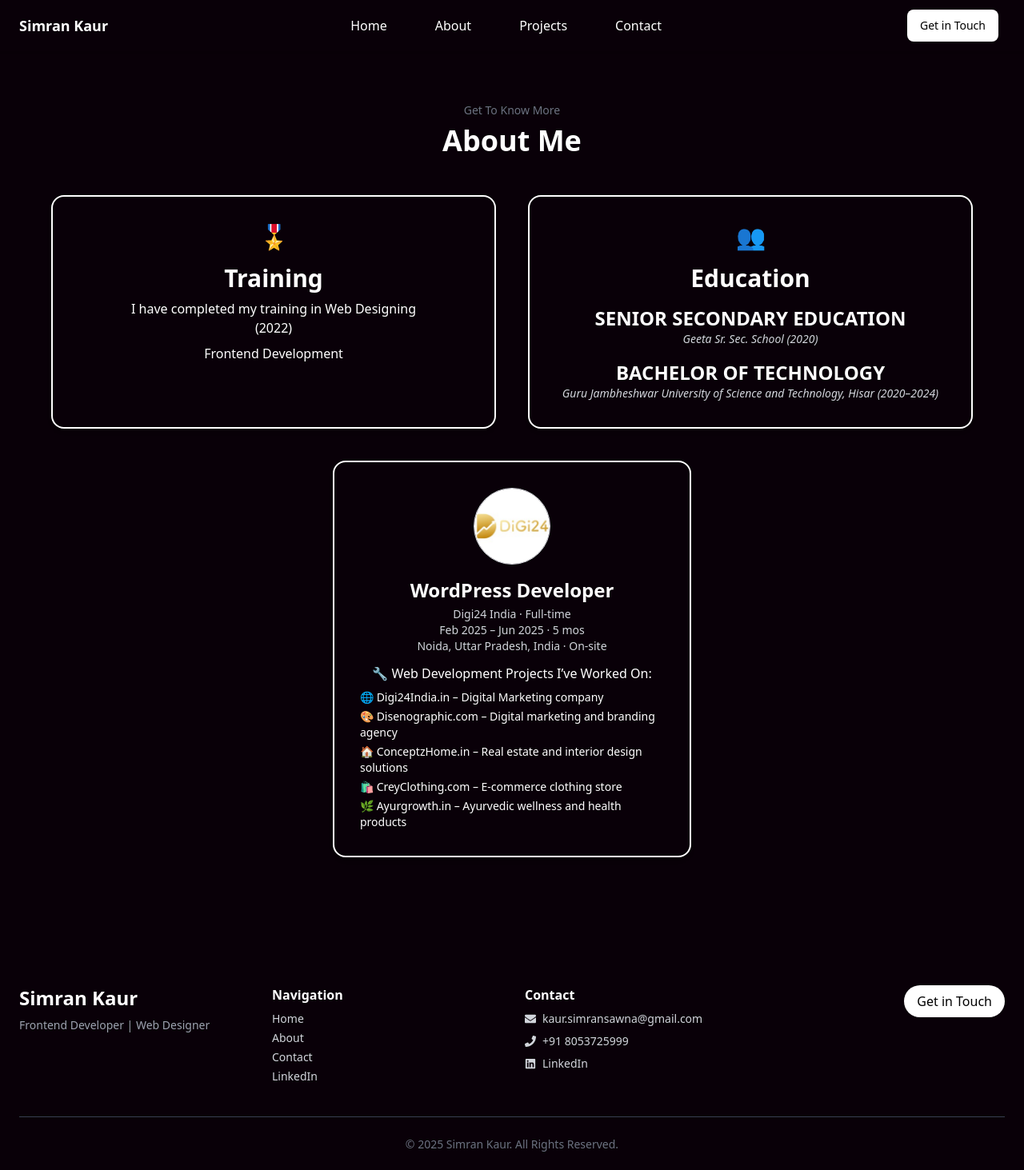
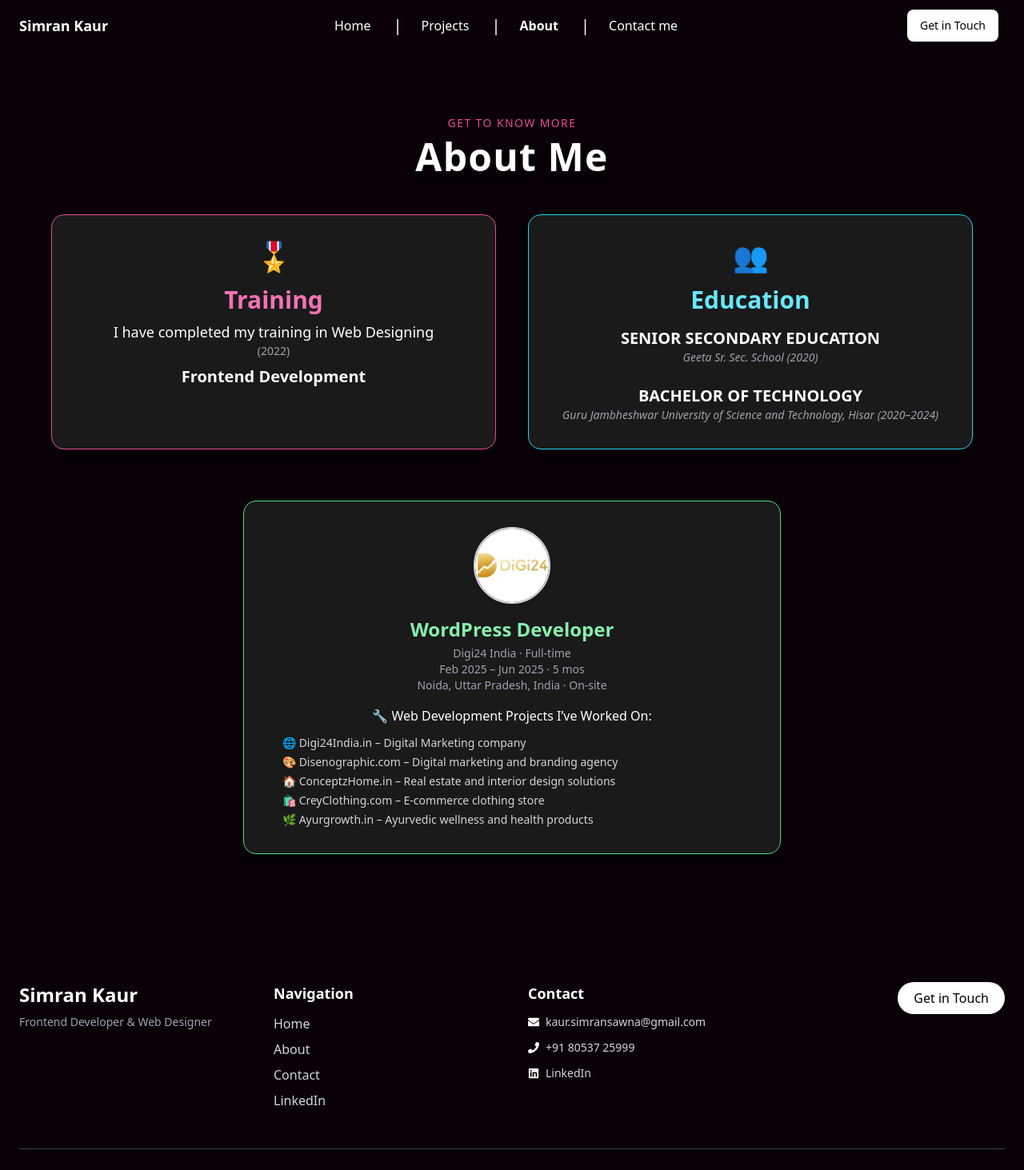
Before and after one commit to SimranKaur1605/React-Portfolio, a React (Vite) app: page /about in a window 1280 px wide. Shown: the top 1463 px of the page at 80% size. Built offline with nearby package versions, Linux system fonts and the light colour scheme.

Commit message:
correction

```diff
--- a/src/components/About/About.jsx
+++ b/src/components/About/About.jsx
@@ -14,54 +14,53 @@ export default function About() {
   ];
 
   return (
-    <>
+    <section className="min-h-screen bg-[#090008] text-white py-20 px-6 flex flex-col items-center font-sans">
+      {/* Section Header */}
+      <p className="text-pink-500 text-sm uppercase tracking-widest mb-2">Get To Know More</p>
+      <h2 className="text-5xl font-extrabold mb-12 text-white drop-shadow-lg tracking-wide">About Me</h2>
 
-      <section className="min-h-screen bg-[#090008] text-white py-16 px-4 flex flex-col items-center">
-        <p className="text-gray-500 text-sm mb-2">Get To Know More</p>
-        <h2 className="text-4xl font-bold mb-12">About Me</h2>
-
-
-        <div className="flex flex-col md:flex-row gap-10 mb-10 max-w-6xl w-full justify-center">
-
-          <div className="flex-1 border-2 border-white rounded-2xl p-8 shadow-md text-center hover:shadow-lg transition duration-300">
-            <div className="text-3xl mb-4">🎖️</div>
-            <h3 className="text-3xl font-semibold mb-2">Training</h3>
-            <p className="text-base text-2xl font-medium">I have completed my training in Web Designing</p>
-            <p className="text-base font-medium">(2022)</p>
-            <p className="text-base text-3xl font-medium mt-2">Frontend Development</p>
+      {/* Education + Training Cards */}
+      <div className="flex flex-col md:flex-row gap-10 mb-16 max-w-6xl w-full justify-center">
+        {/* Training */}
+        <div className="flex-1 bg-[#1a1a1a] border border-pink-500 rounded-2xl p-8 shadow-lg text-center hover:scale-105 hover:shadow-pink-500/40 transition-all duration-300">
+          <div className="text-4xl mb-4">🎖️</div>
+          <h3 className="text-3xl font-bold text-pink-400 mb-2">Training</h3>
+          <p className="text-lg">I have completed my training in Web Designing</p>
+          <p className="text-sm text-gray-400">(2022)</p>
+          <p className="text-xl text-white font-semibold mt-2">Frontend Development</p>
         </div>
 
-
-          <div className="flex-1 border-2 border-white rounded-2xl p-8 shadow-md text-center hover:shadow-lg transition duration-300">
-            <div className="text-3xl mb-4">👥</div>
-            <h3 className="text-3xl font-semibold mb-4">Education</h3>
-            <div className="mb-4">
-              <p className="text-2xl font-bold">SENIOR SECONDARY EDUCATION</p>
-              <p className="italic text-sm text-gray-300">Geeta Sr. Sec. School (2020)</p>
+        {/* Education */}
+        <div className="flex-1 bg-[#1a1a1a] border border-cyan-400 rounded-2xl p-8 shadow-lg text-center hover:scale-105 hover:shadow-cyan-400/40 transition-all duration-300">
+          <div className="text-4xl mb-4">👥</div>
+          <h3 className="text-3xl font-bold text-cyan-300 mb-4">Education</h3>
+          <div className="mb-6">
+            <p className="text-xl font-bold text-white">SENIOR SECONDARY EDUCATION</p>
+            <p className="italic text-sm text-gray-400">Geeta Sr. Sec. School (2020)</p>
           </div>
           <div>
-              <p className="text-2xl font-bold">BACHELOR OF TECHNOLOGY</p>
-              <p className="italic text-sm text-gray-300">
+            <p className="text-xl font-bold text-white">BACHELOR OF TECHNOLOGY</p>
+            <p className="italic text-sm text-gray-400">
               Guru Jambheshwar University of Science and Technology, Hisar (2020–2024)
             </p>
           </div>
         </div>
       </div>
 
-
-        <div className="w-full max-w-md border-2 border-white rounded-2xl p-8 shadow-md text-center hover:shadow-lg transition duration-300 mb-12">
+      {/* Experience Card */}
+      <div className="w-full max-w-2xl bg-[#1a1a1a] border border-green-400 rounded-2xl p-8 shadow-lg text-center hover:scale-105 hover:shadow-green-400/40 transition-all duration-300 mb-8">
         <img
           src={digi24}
           alt="Digi24 India Logo"
-            className="w-24 h-24 mx-auto mb-4 rounded-full object-cover border border-gray-300"
+          className="w-24 h-24 mx-auto mb-4 rounded-full object-cover border-2 border-gray-300 shadow-md"
         />
-          <h3 className="text-2xl font-semibold mb-1">WordPress Developer</h3>
-          <p className="text-sm text-gray-300">Digi24 India · Full-time</p>
-          <p className="text-sm text-gray-300">Feb 2025 – Jun 2025 · 5 mos</p>
-          <p className="text-sm text-gray-300 mb-3">Noida, Uttar Pradesh, India · On-site</p>
+        <h3 className="text-2xl font-bold text-green-300 mb-1">WordPress Developer</h3>
+        <p className="text-sm text-gray-400">Digi24 India · Full-time</p>
+        <p className="text-sm text-gray-400">Feb 2025 – Jun 2025 · 5 mos</p>
+        <p className="text-sm text-gray-400 mb-4">Noida, Uttar Pradesh, India · On-site</p>
 
-          <p className="font-medium mb-2">🔧 Web Development Projects I’ve Worked On:</p>
-          <ul className="text-sm text-left space-y-1">
+        <p className="font-medium text-white mb-3">🔧 Web Development Projects I’ve Worked On:</p>
+        <ul className="text-sm justify-center items-center text-left text-gray-300 space-y-1 pl-4 list-none">
           <li>🌐 Digi24India.in – Digital Marketing company</li>
           <li>🎨 Disenographic.com – Digital marketing and branding agency</li>
           <li>🏠 ConceptzHome.in – Real estate and interior design solutions</li>
@@ -70,8 +69,5 @@ export default function About() {
         </ul>
       </div>
     </section>
-
-
-    </>
   );
 }
--- a/src/components/Contact/Contact.jsx
+++ b/src/components/Contact/Contact.jsx
@@ -24,48 +24,75 @@ export default function Contact() {
   };
 
   return (
-    <section className="bg-[#090008] text-white py-12 px-6 md:px-24">
-      <h2 className="text-3xl font-bold text-center text-white mb-8">
-        Contact Me
+    <section className="bg-[#090008] text-white py-20 px-6 md:px-24 transition-all duration-300">
+      <div className="max-w-3xl mx-auto text-center mb-12">
+        <h2 className="text-4xl font-bold mb-4 tracking-wide hover:scale-105 transform transition duration-300">
+          Let’s Connect
         </h2>
+        <p className="text-white text-lg opacity-80">
+          Have a question or want to work together? I’d love to hear from you.
+        </p>
+      </div>
+
       <form
         onSubmit={handleSubmit}
-        className="max-w-2xl mx-auto grid grid-cols-1 gap-6"
+        className="max-w-3xl mx-auto grid grid-cols-1 md:grid-cols-2 gap-6"
       >
         <input
           type="text"
           name="name"
           placeholder="Your Name"
-          className="p-3 border border-gray-300 rounded-md focus:outline-none focus:ring-2 focus:ring-[#090008]"
           value={formData.name}
           onChange={handleChange}
           required
+          className="col-span-1 md:col-span-2 p-4 rounded-xl bg-[#1e1e1e] text-white border border-gray-600 focus:outline-none focus:ring-2 focus:ring-[#ffffff70] placeholder-white transition-all duration-300"
         />
+
         <input
           type="text"
           name="subject"
           placeholder="Subject"
-          className="p-3 border border-gray-300 rounded-md focus:outline-none focus:ring-2 focus:ring-[#090008]"
           value={formData.subject}
           onChange={handleChange}
           required
+          className="col-span-1 md:col-span-2 p-4 rounded-xl bg-[#1e1e1e] text-white border border-gray-600 focus:outline-none focus:ring-2 focus:ring-[#ffffff70] placeholder-white transition-all duration-300"
         />
+
         <textarea
           name="message"
           placeholder="Your Message"
-          rows="5"
-          className="p-3 border border-gray-300 rounded-md focus:outline-none focus:ring-2 focus:ring-[#090008]"
+          rows="6"
           value={formData.message}
           onChange={handleChange}
           required
+          className="col-span-1 md:col-span-2 p-4 rounded-xl bg-[#1e1e1e] text-white border border-gray-600 focus:outline-none focus:ring-2 focus:ring-[#ffffff70] placeholder-white transition-all duration-300"
         ></textarea>
+
+        <div className="col-span-1 md:col-span-2 text-center space-y-4">
           <button
             type="submit"
-          className="bg-white text-[#090008] py-1 px-3 rounded hover:bg-[#1c1c1c] transition"
+            className="bg-white text-[#090008] font-semibold px-10 py-3 rounded-full shadow-lg hover:bg-gray-300 transition duration-300 hover:scale-105"
           >
             Send via WhatsApp
           </button>
+
+          <p className="text-sm text-gray-300">
+            Prefer email?{" "}
+            <a
+              href="mailto:kaursimran7511@gmail.com"
+              className="underline hover:text-gray-100"
+            >
+              Send me an email
+            </a>
+          </p>
+        </div>
       </form>
+
+      <div className="max-w-3xl mx-auto text-center mt-10">
+        <p className="text-xs text-gray-500 italic">
+          I respect your privacy. Your contact details are never shared.
+        </p>
+      </div>
     </section>
   );
 }
--- a/src/components/Header/header.jsx
+++ b/src/components/Header/header.jsx
@@ -9,12 +9,12 @@ export default function Header() {
     <header className="shadow sticky z-50 top-0">
       <nav className="bg-[#090008] border-gray-200 px-4 lg:px-6 py-3">
         <div className="flex flex-wrap justify-between items-center mx-auto max-w-screen-xl">
-          {/* Logo */}
+
           <Link to="/" className="flex items-center text-white text-lg font-bold">
             Simran Kaur
           </Link>
 
-          {/* Hamburger Button */}
+
           <button
             onClick={() => setIsOpen(!isOpen)}
             className="text-white lg:hidden text-2xl"
@@ -22,42 +22,49 @@ export default function Header() {
             {isOpen ? <HiX /> : <HiMenu />}
           </button>
 
-          {/* Right Button */}
+
           <div className="hidden lg:flex items-center lg:order-2">
             <Link
-              to="#"
+              to="https://wa.me/918053725999?text=Hi%20Simran%2C%20I%20just%20visited%20your%20portfolio%20and%20would%20love%20to%20connect!"
               className="btn-glow bg-white text-black hover:bg-black hover:text-white font-medium rounded-lg text-sm px-4 py-2.5 mr-2 transition-all duration-300"
             >
               Get in Touch
             </Link>
           </div>
 
-          {/* Links */}
           <div
             className={`${
               isOpen ? 'block' : 'hidden'
             } w-full lg:flex lg:w-auto lg:order-1`}
           >
-            <ul className="flex flex-col font-medium lg:flex-row lg:space-x-8 mt-4 lg:mt-0 text-white">
-              {['/', '/about', '/projects', '/contact'].map((path, index) => {
-                const label = ['Home', 'About', 'Projects', 'Contact'][index];
+
+       <ul className="flex flex-col font-medium lg:flex-row lg:space-x-0 mt-4 lg:mt-0 text-white lg:items-center">
+  {['/', '/projects', '/about', '/contact'].map((path, index, array) => {
+    const label = ['Home', 'Projects', 'About', 'Contact me'][index];
     return (
-                  <li key={path}>
+      <React.Fragment key={path}>
+        <li className="lg:px-3">
           <NavLink
             to={path}
             onClick={() => setIsOpen(false)}
             className={({ isActive }) =>
               `nav-underline relative block py-2 pr-4 pl-3 duration-200 ${
-                          isActive ? 'text-white' : 'text-white'
-                        } hover:text-white`
+                isActive ? 'text-white font-semibold' : 'text-white'
+              } hover:text-white `
             }
           >
             {label}
           </NavLink>
         </li>
+        {index < array.length - 1 && (
+          <span className="hidden lg:inline text-white text-xl">|</span>
+        )}
+      </React.Fragment>
     );
   })}
 </ul>
+
+
           </div>
         </div>
       </nav>
--- a/src/components/Projects/Project.jsx
+++ b/src/components/Projects/Project.jsx
@@ -4,40 +4,46 @@ import DisenographicImage from "../../assets/Diseno.png";
 import ConceptzhomeImage from "../../assets/Conceptz.png";
 import GrowthImage from "../../assets/Ayurgrowth.png";
 
-
 export default function Projects() {
   const projects = [
-
     {
       title: "Digi24India.in",
       img: Digi24Image,
       link: "https://digi24india.in",
+      description: "A dynamic news platform delivering real-time updates and curated content across categories.",
+      tech: ["WordPress", "HTML", "CSS", "SEO"],
     },
     {
       title: "Disenographic.com",
       img: DisenographicImage,
       link: "https://disenographic.com",
+      description: "A creative digital marketing agency website focusing on design, branding, and campaigns.",
+      tech: ["HTML", "CSS", "Bootstrap", "JavaScript"],
     },
     {
       title: "ConceptzHome.in",
       img: ConceptzhomeImage,
       link: "https://conceptzhome.in",
+      description: "A real estate site showcasing premium properties with detailed layouts and features.",
+      tech: ["HTML", "CSS", "JavaScript", "WordPress"],
     },
     {
       title: "Ayurgrowth.in",
       img: GrowthImage,
-    link: "https://creyclothing.com",
+      link: "https://ayurgrowth.in",
+      description: "An Ayurvedic healthcare e-commerce site offering organic wellness products.",
+      tech: ["WordPress", "Elementor", "WooCommerce", "SEO"],
     },
   ];
 
   return (
-    <section className="bg-[#090008] text-white  py-16 px-4">
-      <h2 className="text-4xl font-bold text-center p mb-12">Projects</h2>
+    <section className="bg-[#090008] text-white py-16 px-4">
+      <h2 className="text-4xl font-bold text-center mb-12">My Projects</h2>
       <div className="grid grid-cols-1 sm:grid-cols-2 gap-10 max-w-6xl mx-auto">
         {projects.map((project, index) => (
           <div
             key={index}
-            className="bg-white  rounded-xl overflow-hidden shadow-lg text-black flex flex-col"
+            className="bg-white text-black rounded-xl overflow-hidden shadow-lg flex flex-col transform hover:scale-105 transition-transform duration-300"
           >
             <img
               src={project.img}
@@ -45,14 +51,25 @@ export default function Projects() {
               className="h-64 w-full object-cover"
             />
             <div className="p-6 flex flex-col justify-between flex-1">
-              <h3 className="text-xl text-center font-semibold mb-4">{project.title}</h3>
+              <h3 className="text-2xl font-bold mb-2 text-center">{project.title}</h3>
+              <p className="text-sm text-gray-700 mb-3 text-center">{project.description}</p>
+              <div className="flex flex-wrap justify-center gap-2 mb-4">
+                {project.tech.map((tech, i) => (
+                  <span
+                    key={i}
+                    className="bg-[#090008] text-white px-2 py-1 rounded-full text-xs"
+                  >
+                    {tech}
+                  </span>
+                ))}
+              </div>
               <a
                 href={project.link}
                 target="_blank"
                 rel="noopener noreferrer"
-                className="mt-auto bg-[#090008] text-white px-3 py-1 rounded-full text-center hover:bg-white hover:text-black border border-[#090008] transition duration-300"
+                className="mt-auto block text-center bg-[#090008] text-white px-4 py-2 rounded-full hover:bg-white hover:text-black border border-[#090008] transition duration-300"
               >
-                Live
+                View Live
               </a>
             </div>
           </div>
--- a/src/components/footer/footer.jsx
+++ b/src/components/footer/footer.jsx
@@ -9,27 +9,29 @@ import {
 export default function Footer() {
   return (
     <footer className="bg-[#090008] text-white px-6 py-12">
-      <div className="max-w-7xl mx-auto grid grid-cols-1 md:grid-cols-4 gap-8">
+      <div className="max-w-7xl mx-auto grid grid-cols-1 sm:grid-cols-2 md:grid-cols-4 gap-10">
 
-
+        {/* Branding */}
         <div>
-          <h2 className="text-2xl font-semibold text-white">Simran Kaur</h2>
-          <p className="text-sm mt-2 text-gray-400">Frontend Developer | Web Designer</p>
+          <h2 className="text-2xl font-bold">Simran Kaur</h2>
+          <p className="text-sm text-gray-400 mt-2">
+            Frontend Developer & Web Designer
+          </p>
         </div>
 
-
+        {/* Navigation Links */}
         <div>
-          <h3 className="font-semibold mb-2 text-white">Navigation</h3>
-          <ul className="space-y-1 text-sm text-gray-300">
-            <li><a href="/" className="hover:underline">Home</a></li>
-            <li><a href="/about" className="hover:underline">About</a></li>
-            <li><a href="/contact" className="hover:underline">Contact</a></li>
+          <h3 className="text-lg font-semibold mb-3">Navigation</h3>
+          <ul className="space-y-2 text-gray-300">
+            <li><a href="/" className="hover:text-white transition">Home</a></li>
+            <li><a href="/about" className="hover:text-white transition">About</a></li>
+            <li><a href="/contact" className="hover:text-white transition">Contact</a></li>
             <li>
               <a
                 href="https://www.linkedin.com/in/simran-kaur-68a963292/"
                 target="_blank"
                 rel="noopener noreferrer"
-                className="hover:underline"
+                className="hover:text-white transition"
               >
                 LinkedIn
               </a>
@@ -37,22 +39,29 @@ export default function Footer() {
           </ul>
         </div>
 
-
+        {/* Contact Info */}
         <div>
-          <h3 className="font-semibold mb-2 text-white">Contact</h3>
-          <ul className="space-y-2 text-sm text-gray-300">
+          <h3 className="text-lg font-semibold mb-3">Contact</h3>
+          <ul className="space-y-3 text-gray-300 text-sm">
             <li className="flex items-center gap-2">
-              <FaEnvelope /> kaur.simransawna@gmail.com
+              <FaEnvelope className="text-white" />
+              <a href="mailto:kaur.simransawna@gmail.com" className="hover:text-white transition">
+                kaur.simransawna@gmail.com
+              </a>
             </li>
             <li className="flex items-center gap-2">
-              <FaPhone /> +91 8053725999
+              <FaPhone className="text-white" />
+              <a href="tel:+918053725999" className="hover:text-white transition">
+                +91 80537 25999
+              </a>
             </li>
             <li className="flex items-center gap-2">
-              <FaLinkedin />
+              <FaLinkedin className="text-white" />
               <a
                 href="https://www.linkedin.com/in/simran-kaur-68a963292/"
                 target="_blank"
-                className="hover:underline"
+                rel="noopener noreferrer"
+                className="hover:text-white transition"
               >
                 LinkedIn
               </a>
@@ -60,22 +69,23 @@ export default function Footer() {
           </ul>
         </div>
 
+        {/* CTA Button */}
+       <div className="flex md:justify-end items-start">
+  <a
+    href="https://wa.me/918053725999?text=Hi%20Simran%2C%20I%20just%20visited%20your%20portfolio%20and%20would%20love%20to%20connect!"
+    target="_blank"
+    rel="noopener noreferrer"
+    className="bg-white text-black px-5 py-2 rounded-full font-medium hover:bg-gray-300 transition"
+  >
+    Get in Touch
+  </a>
+</div>
 
-        <div className="flex items-start md:justify-end">
-          <a
-            href="https://wa.me/918053725999"
-            target="_blank"
-            className="bg-white text-black px-4 py-2 rounded-full hover:bg-gray-200 font-medium"
-          >
-            Get in Touch
-          </a>
-        </div>
       </div>
 
-
-
-      <div className="mt-10 border-t border-gray-700 pt-6 text-center text-sm text-gray-500">
-        © 2025 Simran Kaur. All Rights Reserved.
+      {/* Footer Bottom */}
+      <div className="mt-12 border-t border-gray-700 pt-6 text-center text-sm text-gray-500">
+        © {new Date().getFullYear()} Simran Kaur. All rights reserved.
       </div>
     </footer>
   );
```
Also changed, not shown: package.json (+6 -6 lines), src/components/Home/Home.jsx (+52 -51 lines), 2 other files (tests, documents, lock files or other folders). Lines whose indentation alone changed are shown as unchanged.
